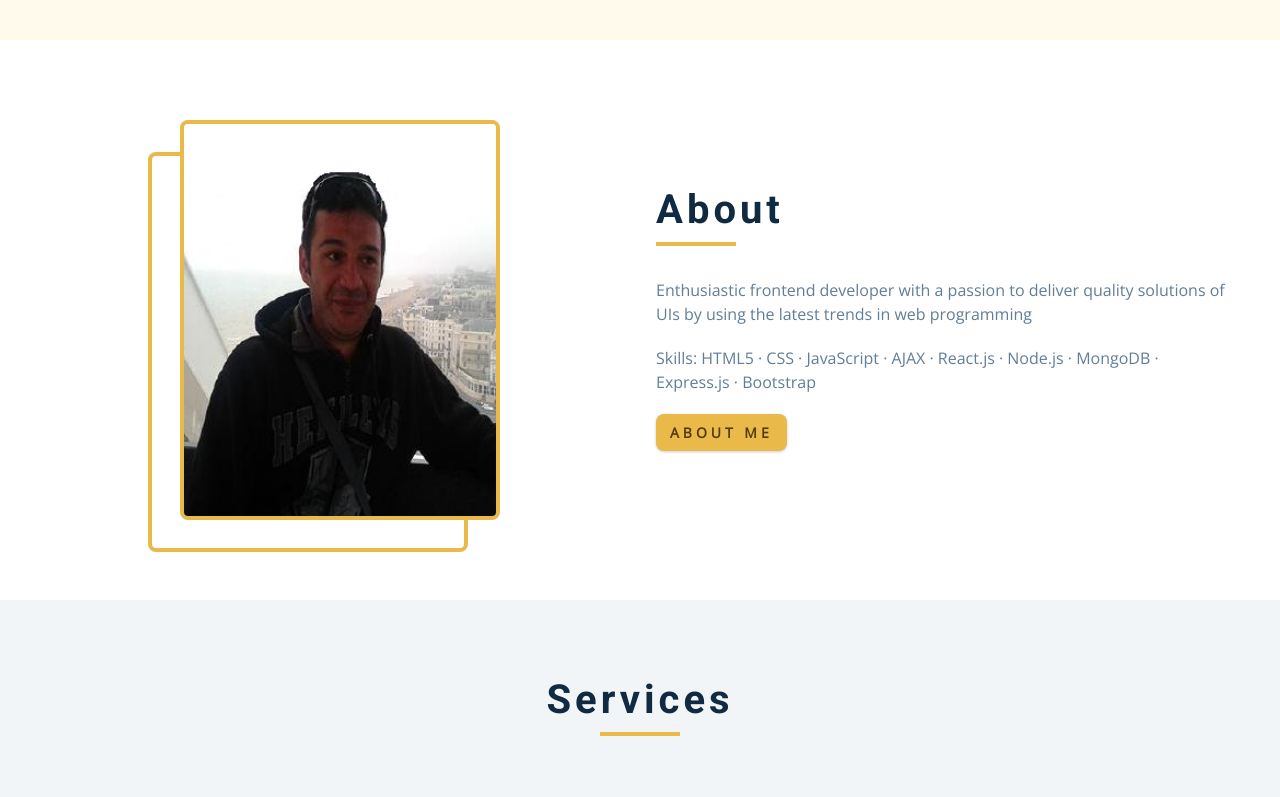
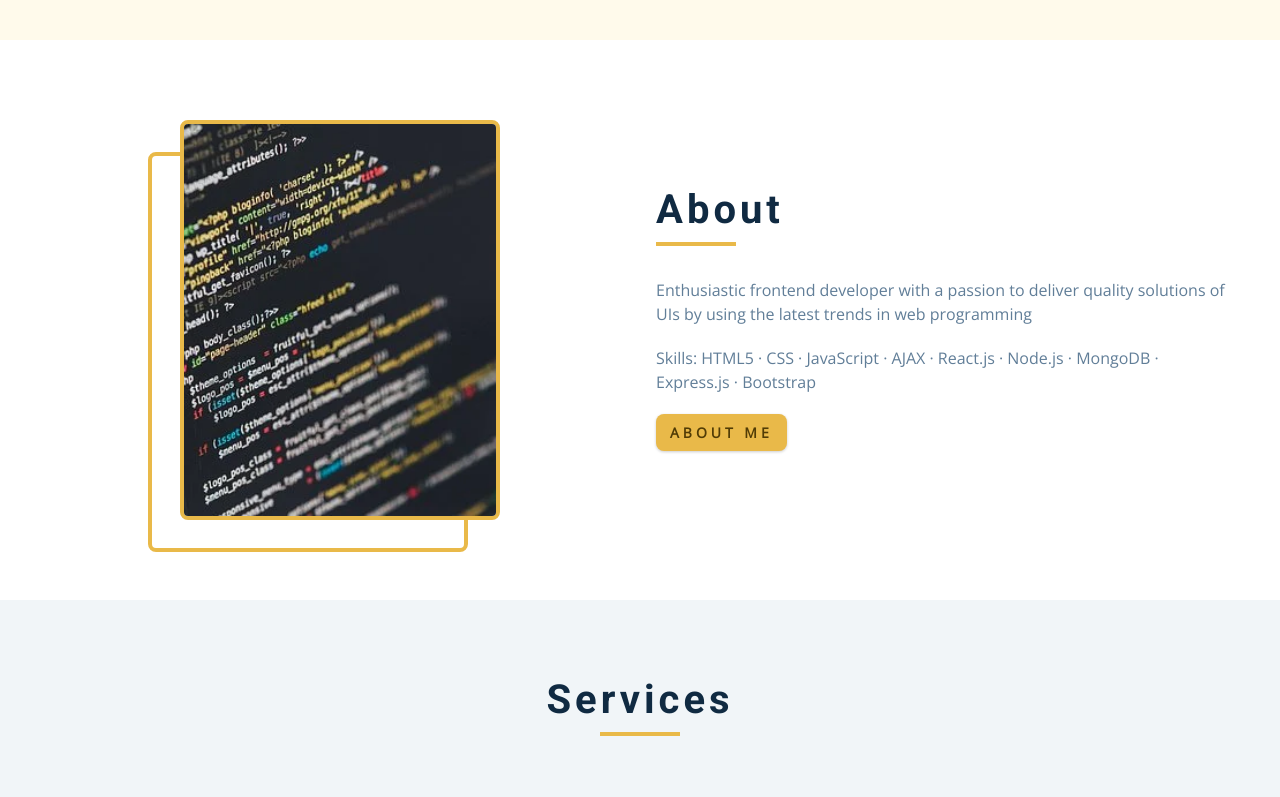
Before and after one commit to astathakis/portfolio, a plain HTML site: page index.html in a window 1280 px wide. Shown: the part 760-1557 px from the top of the page. Drawn offline with nearby package versions, Linux system fonts and the light colour scheme.

Commit message:
minor changes

```diff
--- a/css/styles.css
+++ b/css/styles.css
@@ -664,6 +664,7 @@ Connect
 .connect {
   display: grid;
   place-items: center;
+  display: none;
   /* justify-content: center;
   align-items: center; */
 }
--- a/index.html
+++ b/index.html
@@ -185,11 +185,7 @@
       <div class="section-center about-center">
         <!-- about img -->
         <article class="about-img">
-          <img
-            src="./images/portfolioTas2.png"
-            class="hero-photo"
-            alt="about img"
-          />
+          <img src="./images/code.webp" class="hero-photo" alt="about img" />
         </article>
         <!-- about info -->
         <article class="about-info">
@@ -346,7 +342,7 @@
     <!-- end of projects -->
     <!-- connect -->
     <section class="connect">
-      <video
+      <!-- <video
         controls
         autoplay
         muted
@@ -356,7 +352,7 @@
       >
         <source src="./videos/connect.mp4" type="video/mp4" />
         sorry, your browser don t support embedded videos
-      </video>
+      </video> -->
       <div class="video-banner">
         <!-- section title -->
         <div class="section-title">
@@ -480,7 +476,7 @@
           <h4>2012 - 2013</h4>
           <p>
             Msc in Computer Science London Metropolitan University
-            <span class="withdrawn">*withdrawn in good standing </span>
+            <!-- <span class="withdrawn">*withdrawn in good standing </span> -->
           </p>
           <span class="number"> 4 </span>
         </article>
```
